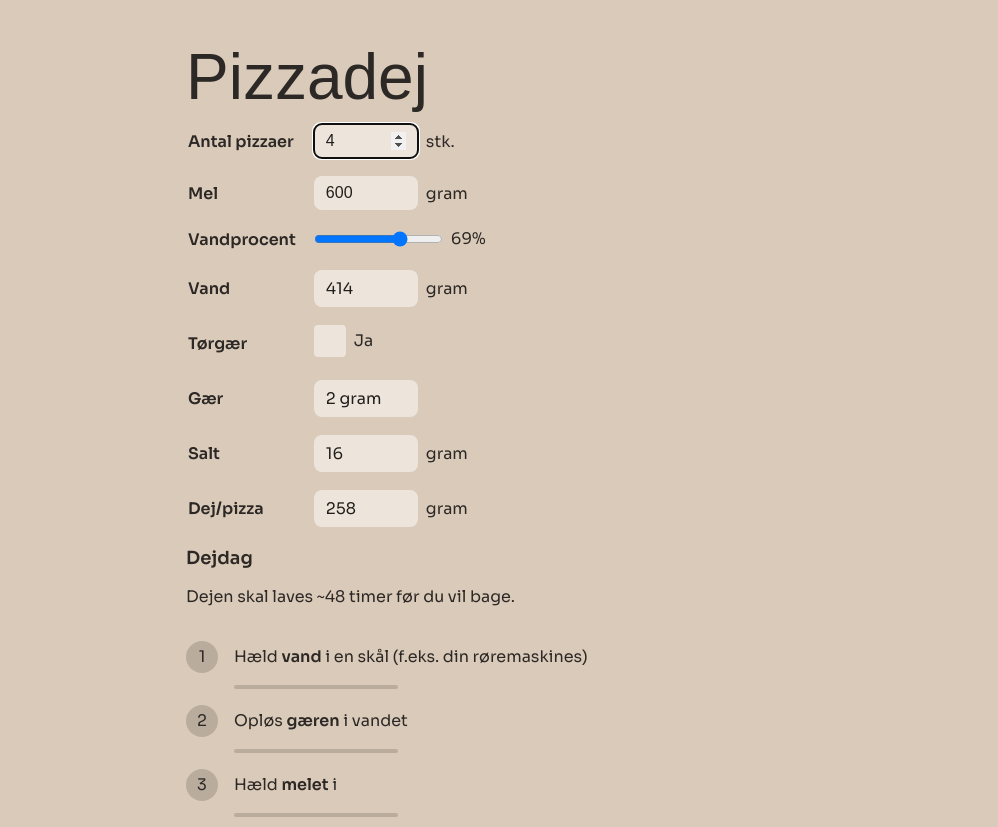
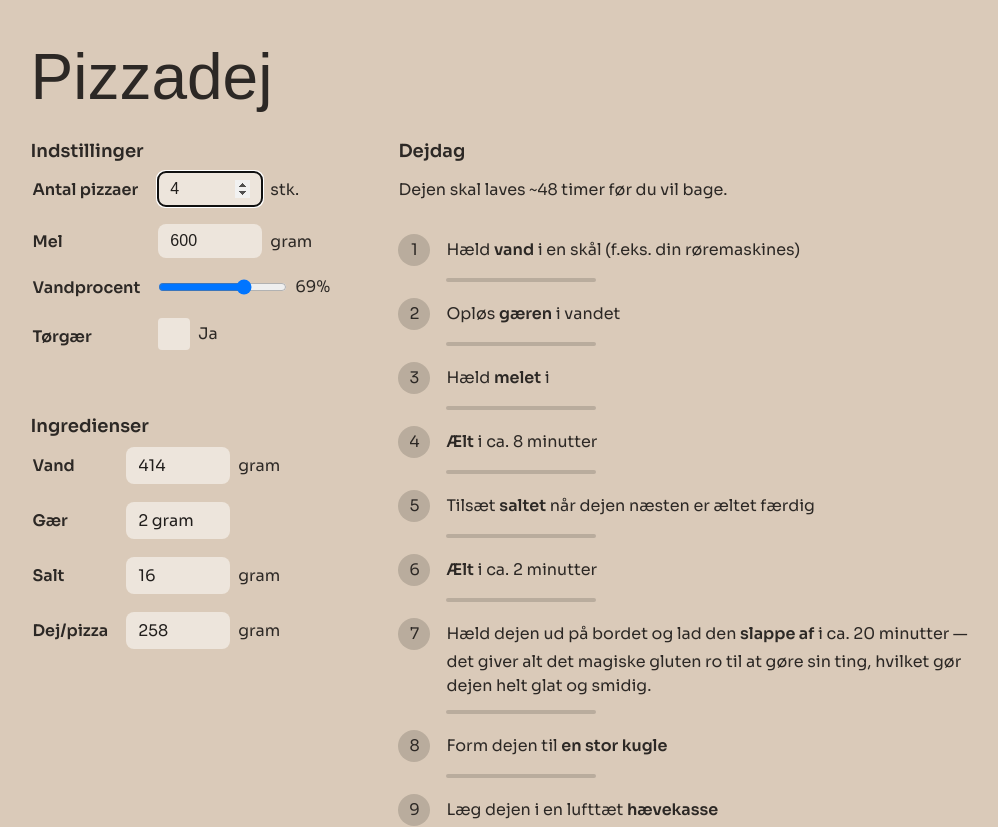
Before and after one commit to Znegl/pizza-dough, a Vue app: page / in a window 1280 px wide. Shown: the top 827 px of the page, without its empty margins (134-1132 px from the left). Built offline with nearby package versions, Linux system fonts and the light colour scheme; a web font is replaced by a local one.

Commit message:
Layout improvements for wider screens

```diff
--- a/src/App.vue
+++ b/src/App.vue
@@ -17,7 +17,12 @@ const doughPerPizza = computed(() => Math.floor(totalWeight.value / pizzas.value
 
 <template>
   <main>
+    <article class="recipe">
       <h1>Pizza&shy;dej</h1>
+      <div class="settings-and-ingredients">
+
+        <section class="settings-section">
+          <h2>Indstillinger</h2>
           <table>
             <tbody>
             <tr>
@@ -48,21 +53,28 @@ const doughPerPizza = computed(() => Math.floor(totalWeight.value / pizzas.value
               </td>
             </tr>
             <tr>
+              <th>Tørgær</th>
+              <td>
+                <label class="input-wrapper">
+                  <input type="checkbox" v-model="dryYeast">
+                  Ja
+                </label>
+              </td>
+            </tr>
+            </tbody>
+          </table>
+        </section>
+        <section class="ingredients-section">
+          <h2>Ingredienser</h2>
+          <table>
+            <tbody>
+            <tr>
               <th>Vand</th>
               <td>
             <span class="input-wrapper">
               <output>{{ water }}</output>
               gram
             </span>
-        </td>
-      </tr>
-      <tr>
-        <th>Tørgær</th>
-        <td>
-          <label class="input-wrapper">
-            <input type="checkbox" v-model="dryYeast">
-            Ja
-          </label>
               </td>
             </tr>
             <tr>
@@ -101,16 +113,21 @@ const doughPerPizza = computed(() => Math.floor(totalWeight.value / pizzas.value
             </tr>
             </tbody>
           </table>
+        </section>
+      </div>
+      <section class="recipe-section">
         <h2>Dejdag</h2>
         <p>Dejen skal laves ~48 timer før du vil bage.</p>
         <ol class="recipe-step-list">
           <li>Hæld <strong>vand</strong> i en skål (f.eks. din røremaskines)</li>
           <li>Opløs <strong>gæren</strong> i vandet</li>
           <li>Hæld <strong>melet</strong> i</li>
+          <li><strong>Ælt</strong> i ca. 8 minutter</li>
+          <li>Tilsæt <strong>saltet</strong> når dejen næsten er æltet færdig</li>
           <li><strong>Ælt</strong> i ca. 2 minutter</li>
-      <li>Tilsæt <strong>saltet</strong> når dejen har samlet sig</li>
-      <li><strong>Ælt</strong> i ca. 10 minutter</li>
-      <li>Hæld dejen ud på bordet og lad den <strong>slappe af</strong> i ca. 20 minutter — det giver alt det magiske gluten ro til at gøre sin ting, hvilket gør dejen helt glat og smidig.</li>
+          <li>Hæld dejen ud på bordet og lad den <strong>slappe af</strong> i ca. 20 minutter — det giver alt det
+            magiske gluten ro til at gøre sin ting, hvilket gør dejen helt glat og smidig.
+          </li>
           <li>Form dejen til <strong>en stor kugle</strong></li>
           <li>Læg dejen i en lufttæt <strong>hævekasse</strong></li>
           <li>Sæt hævekassen <strong>på køl</strong> i 24-48 timer — jo længere, jo bedre</li>
@@ -123,18 +140,77 @@ const doughPerPizza = computed(() => Math.floor(totalWeight.value / pizzas.value
           <li>Form dejen til <strong>flotte kugler</strong> og læg dem i en lufttæt hævekasse</li>
           <li>Vent 2-4 timer</li>
           <li>Læg dit <strong>bagestål i ovnen</strong></li>
-      <li><strong>Tænd ovnen</strong> på grill og højeste temperatur (jeg plejer at bage på 300℃, men 4-500℃ er bedst)</li>
+          <li><strong>Tænd ovnen</strong> på grill og højeste temperatur (jeg plejer at bage på 300℃, men 4-500℃ er
+            bedst)
+          </li>
           <li>Forbered din topping</li>
-      <li><strong>Lav og bag</strong> dine pizzaer en ad gangen. De skal bage i 1-8 minutter alt efter hvor varm din ovn er og hvor meget topping du har fyldt på. Det kan være en god ide at lade ovnen varme bagestålet i et par minutter mellem pizzaerne, så det ikke når at blive for koldt undervejs.</li>
+          <li><strong>Lav og bag</strong> dine pizzaer en ad gangen. De skal bage i 1-8 minutter alt efter hvor varm din
+            ovn er og hvor meget topping du har fyldt på. Det kan være en god ide at lade ovnen varme bagestålet i et
+            par minutter mellem pizzaerne, så det ikke når at blive for koldt undervejs.
+          </li>
         </ol>
+      </section>
+
+      <footer>
         <p>Baseret på <a href="https://jonsmadklub.dk/italiensk-pizzadej/">Jons italienske pizzadej</a>.</p>
+      </footer>
+    </article>
   </main>
 </template>
 
 <style scoped>
 main {
   padding: 5vh 5vw;
-  max-width: 40rem;
+  max-width: 80ch;
+}
+
+.recipe {
+  display: grid;
+  grid-template-rows: repeat(3, auto);
+  grid-template-columns:  auto;
+  grid-template-areas:
+      "heading"
+      "ingredients"
+      "recipe-section"
+      "footer";
+  gap: 1rem 10vw;
+
+  @media (min-width: 50rem) {
+    grid-template-rows: repeat(3, auto);
+    grid-template-columns: 15rem auto;
+    grid-template-areas:
+      "heading heading"
+      "ingredients recipe-section"
+      "footer footer";
+  }
+}
+
+h1 {
+  grid-area: heading;
+}
+
+
+.settings-and-ingredients {
+  display: flex;
+  flex-direction: column;
+  gap: 5vh;
+  height: min-content;
+  grid-area: ingredients;
+
+  @media (min-width: 50rem) {
+    position: sticky;
+    top: 5vh;
+  }
+}
+
+.settings-section {
+}
+
+.ingredients-section {
+}
+
+.recipe-section {
+  grid-area: recipe-section;
 }
 
 .input-wrapper {
@@ -186,4 +262,14 @@ main {
     }
   }
 }
+
+footer a {
+  color: var(--ds-color-sage-light);
+
+  @media (hover: hover) {
+    &:hover {
+      text-decoration: underline;
+    }
+  }
+}
 </style>
```
Lines whose indentation alone changed are shown as unchanged.
